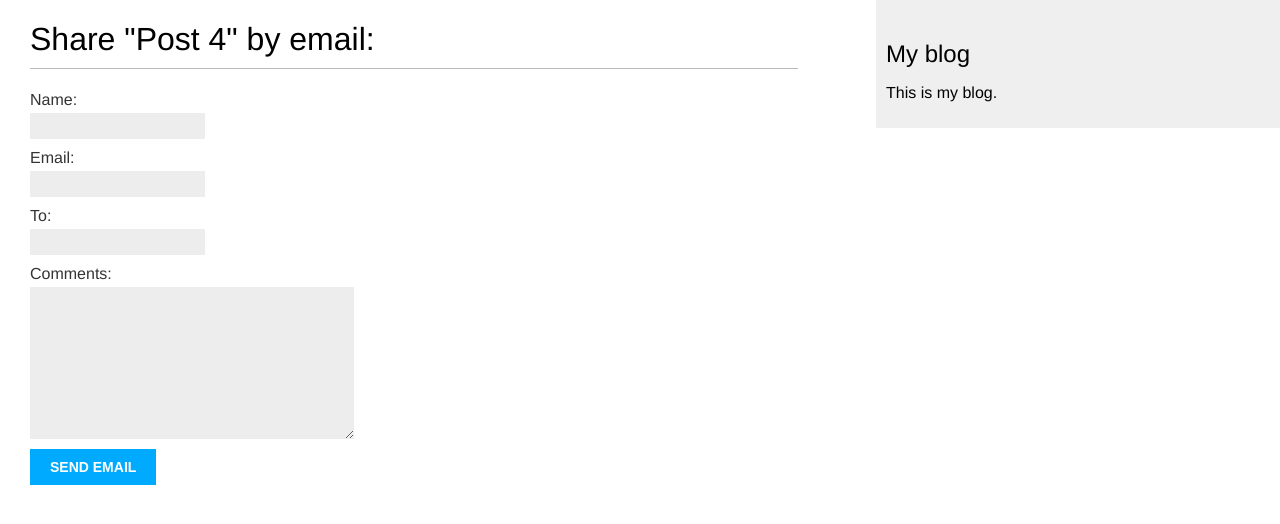
After one commit to raviindorey/Django3ByExample, a Django app: page /blog/7/share/ in a window 1280 px wide. The commit adds this page. Shown: the top 524 px of the page. Run offline with Django 3.2, Linux system fonts and the light colour scheme; data comes from the database, SQL or seed files in the repository.

Commit message:
Blog post: Share via email

```diff
--- a/Chapter02/mysite/blog/templates/blog/post/detail.html
+++ b/Chapter02/mysite/blog/templates/blog/post/detail.html
@@ -7,4 +7,9 @@
     Published {{ post.publish }} by {{ post.author }}
   </p>
   {{ post.body|linebreaks }}
+  <p>
+    <a href="{% url 'blog:post_share' post.id %}">
+      Share this post.
+    </a>
+  </p>
 {% endblock content %}
--- /dev/null
+++ b/Chapter02/mysite/blog/templates/blog/post/share.html
@@ -0,0 +1,17 @@
+{% extends 'blog/_base.html' %}
+
+{% block title %}Share a post{% endblock title %}
+{% block content %}
+  {% if sent %}
+    <h1>Email successfully sent</h1>
+    <p>"{{ post.title }}" was successfully sent to {{ form.cleaned_data.to }}.</p>
+  {% else %}
+    <h1>Share "{{ post.title }}" by email:</h1>
+    <form method="post">
+      {{ form.as_p }}
+      {% csrf_token %}
+      <input type="submit" value="Send email">
+    </form>
+  {% endif %}
+
+{% endblock content %}
--- a/Chapter02/mysite/blog/urls.py
+++ b/Chapter02/mysite/blog/urls.py
@@ -1,10 +1,11 @@
 from django.urls import path
-from .views import PostListView, post_detail
+from .views import PostListView, post_detail, post_share
 
 app_name = 'blog'
 
 urlpatterns = [
     path('', PostListView.as_view(), name='post_list'),
     path('<int:year>/<int:month>/<int:day>/<slug:post_slug>/',
-         post_detail, name='post_detail')
+         post_detail, name='post_detail'),
+    path('<int:post_id>/share/', post_share, name='post_share'),
 ]
--- a/Chapter02/mysite/blog/views.py
+++ b/Chapter02/mysite/blog/views.py
@@ -1,8 +1,10 @@
+from django.core.mail import send_mail
 from django.views.generic import ListView
 from django.shortcuts import render, get_object_or_404
 # from django.core.paginator import Paginator, EmptyPage, PageNotAnInteger
 
 from .models import Post
+from .forms import EmailPostForm
 
 
 class PostListView(ListView):
@@ -38,3 +40,27 @@ def post_detail(request, year, month, day, post_slug):
         publish__year=year, publish__month=month, publish__day=day
     )
     return render(request, 'blog/post/detail.html', {'post': post})
+
+
+def post_share(request, post_id):
+    post = get_object_or_404(Post, id=post_id, status='published')
+    sent = False
+
+    if request.method == 'POST':
+        form = EmailPostForm(request.POST)
+        if form.is_valid():
+            cd = form.cleaned_data
+            # send email
+            post_url = request.build_absolute_uri(post.get_absolute_url())
+            subject = f"{cd['name']} recommends you read {post.title}"
+            message = f"Read {post.title} at {post_url}\n\n" \
+                      f"{cd['name']}'s comments: {cd['comments']}"
+            send_mail(subject, message, 'admin@myblog.com', [cd['to']])
+            sent = True
+    else:
+        form = EmailPostForm()
+    return render(request, 'blog/post/share.html', {
+        'form': form,
+        'post': post,
+        'sent': sent,
+    })
--- a/Chapter02/mysite/mysite/settings.py
+++ b/Chapter02/mysite/mysite/settings.py
@@ -122,3 +122,7 @@ USE_TZ = True
 # https://docs.djangoproject.com/en/3.1/howto/static-files/
 
 STATIC_URL = '/static/'
+
+# Customize
+
+EMAIL_BACKEND = 'django.core.mail.backends.console.EmailBackend'
```
